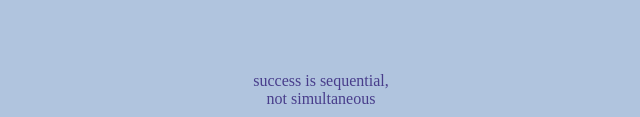
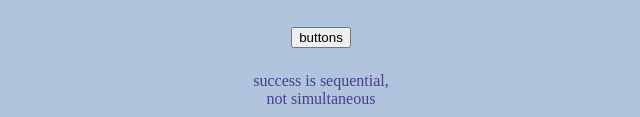
Before and after one commit to ameen-w/ameen-w.github.io, a plain HTML site: page index.html in a window 1280 px wide. Shown: the part 656-773 px from the top of the page, without its empty margins (319-959 px from the left). Drawn offline with Linux system fonts and the light colour scheme.

Commit message:
Update index.html

```diff
--- a/index.html
+++ b/index.html
@@ -88,6 +88,7 @@
     <button class="button1" onclick="redirectEmail3()">discord</button>
     <button class="button1" onclick="redirectEmail4()">telegram</button>
   </div>
+  <button onclick="location.href='test.html'">buttons</button>
 
   <script>
     function redirectEmail1() {
```
